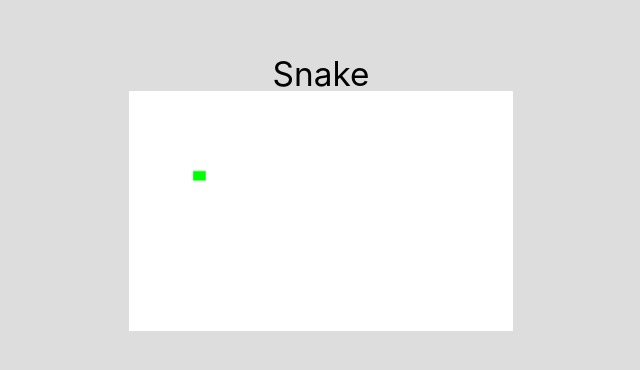
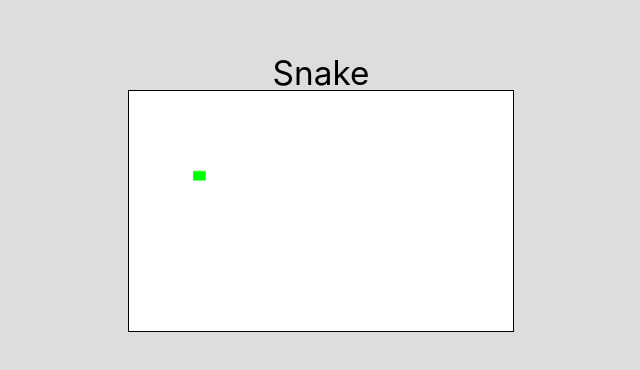
Before and after one commit to maurofalcone/snake, a plain HTML site: page index.html in a window 1280 px wide. Shown: the part 204-574 px from the top of the page, without its empty margins (319-959 px from the left). Drawn offline with Linux system fonts and the light colour scheme.

Commit message:
clear canvas and new border

```diff
--- a/game.js
+++ b/game.js
@@ -1,7 +1,13 @@
 var canvas = null
 var ctx = null
+var x = 50
+var y = 50
 
 function paint(ctx) {
+    //clear the canvas
+    ctx.fillStyle = '#FFF'
+    ctx.fillRect(0, 0, canvas.width, canvas.height)
+
     ctx.fillStyle = '#0F0'
     // rectangle position and size
     //           x   y  width height
--- a/style.css
+++ b/style.css
@@ -18,4 +18,5 @@ h1 {
     background-color: #FFF;
     height: 30vh;
     width: 30vw;
+    border: 1px solid #000;
 }
```
